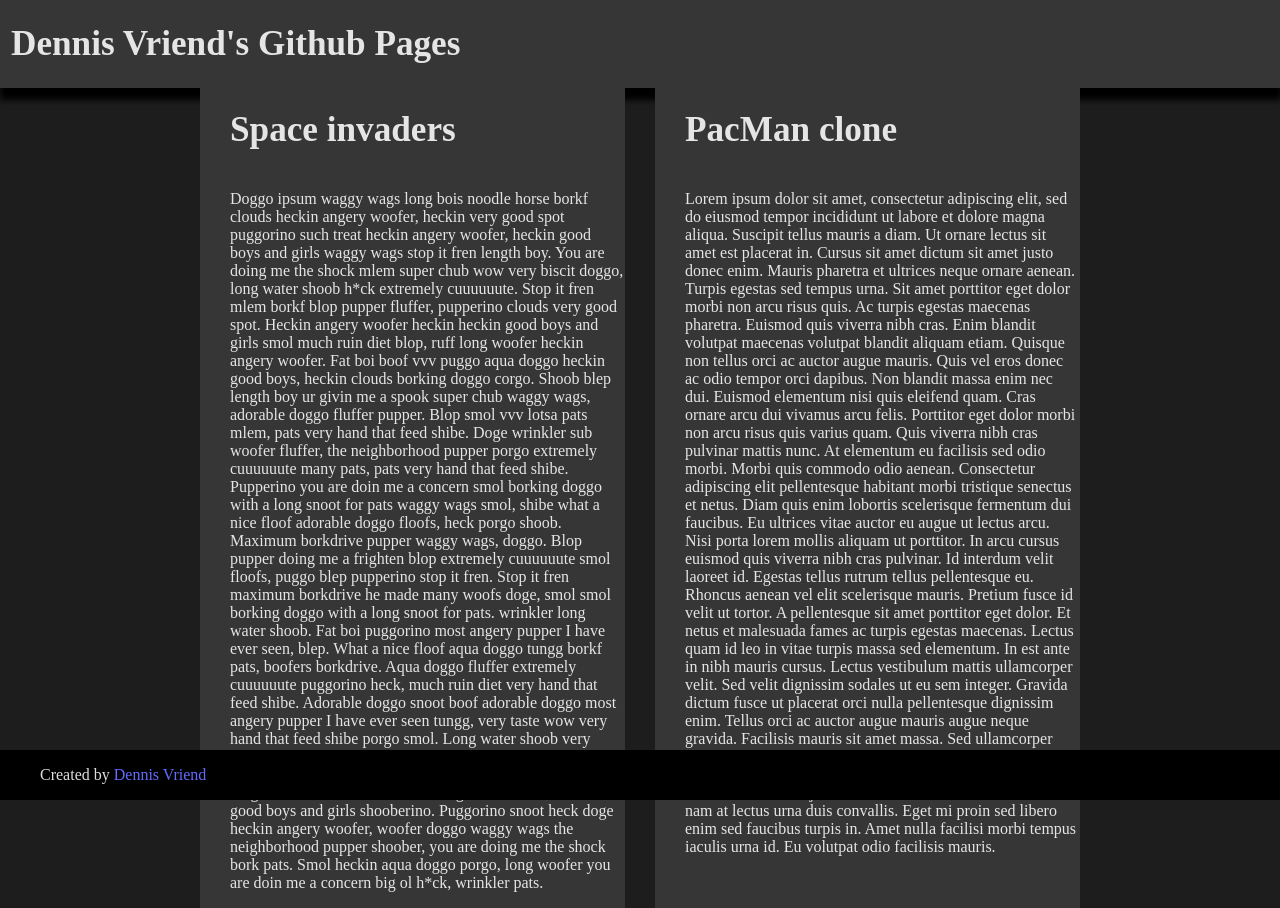
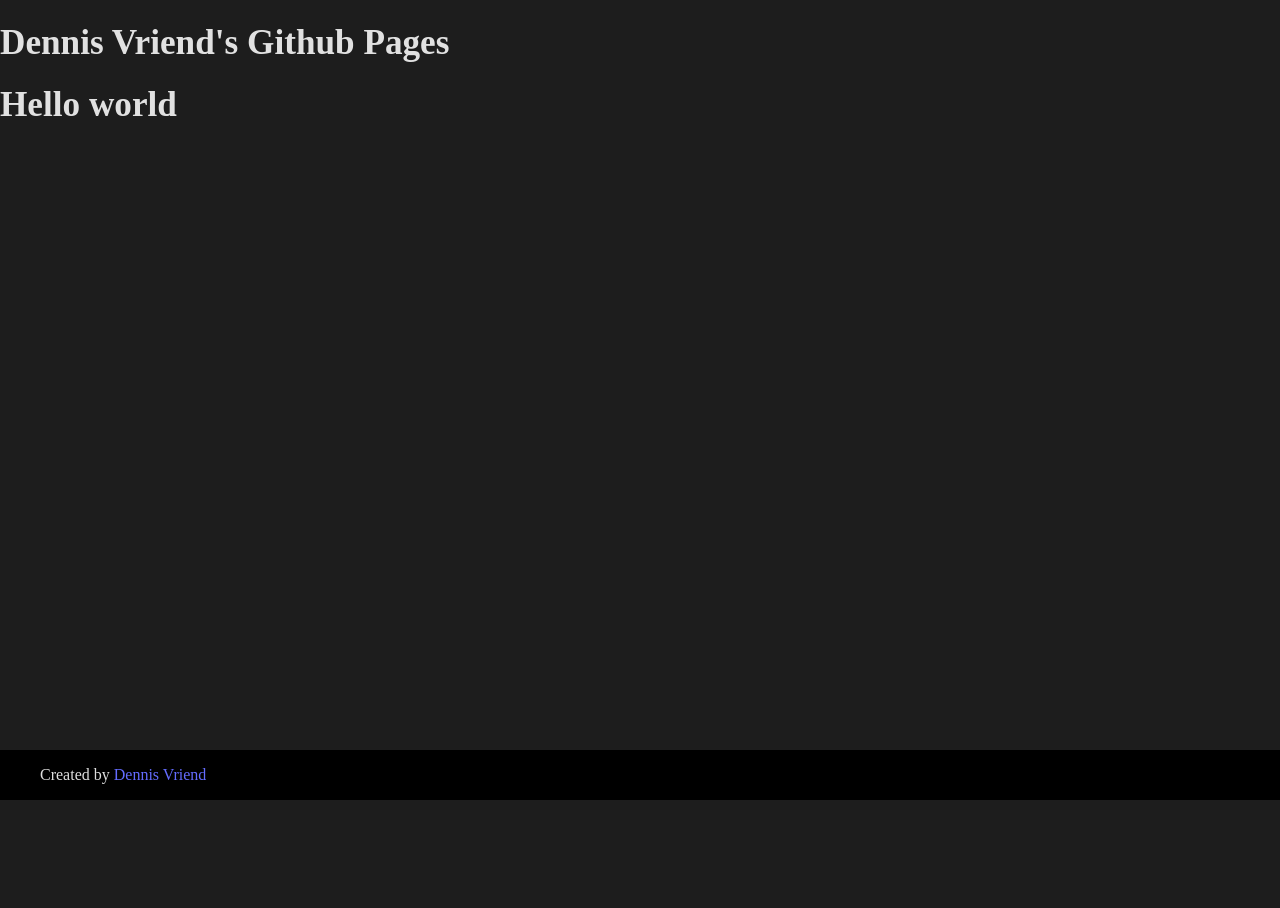
Before and after one commit to Dennis539/Dennis539.github.io, a React (Vite) app: page / in a window 1280 px wide. After the commit the page ends 800 px from the top, so only its background shows below. Built offline with nearby package versions, Linux system fonts and the light colour scheme.

Commit message:
Reran bulld

```diff
--- a/src/App.tsx
+++ b/src/App.tsx
@@ -1,22 +1,25 @@
 // import { useState } from 'react'
 import styles from "./app.module.css";
-import Projects from "../projects.ts";
-import ProjectComponent from "./components/projectComponent.tsx";
+// import Projects from "../projects.ts";
+// import ProjectComponent from "./components/projectComponent.tsx";
 
 function App() {
-    const projectStruct = Projects.map((project, index) => (
-        <ProjectComponent
-            key={index}
-            name={project.Name}
-            description={project.Description}
-        />
-    ));
+    // const projectStruct = Projects.map((project, index) => (
+    //     <ProjectComponent
+    //         key={index}
+    //         name={project.Name}
+    //         description={project.Description}
+    //     />
+    // ));
     return (
         <>
             <header>
                 <h1>Dennis Vriend's Github Pages</h1>
             </header>
-            <div className={styles.projectsGrid}>{projectStruct}</div>
+            <div>
+                <h1>Hello world</h1>
+            </div>
+            {/* <div className={styles.projectsGrid}>{projectStruct}</div> */}
         </>
     );
 }
```
